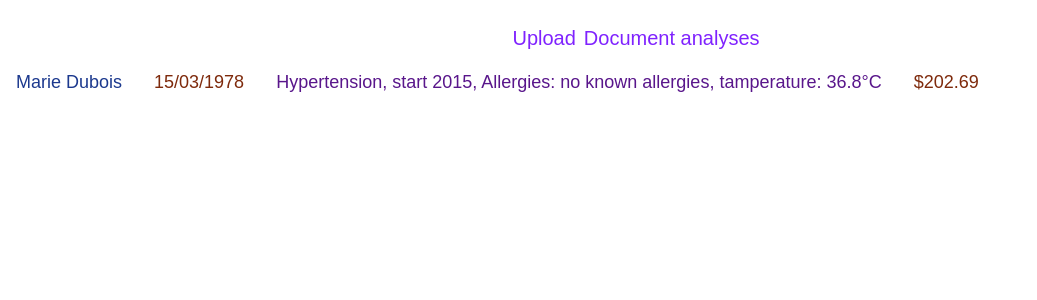
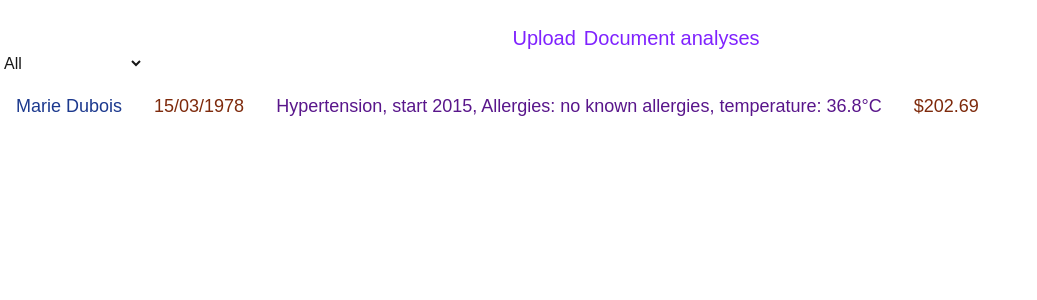
Before and after one commit to fanomezantsoa-angela/Document_viewer, a Next.js app in the folder neuroknowia_test/: page /Analyses in a window 1280 px wide. Shown: the top 300 px of the page, without its empty margins (0-1037 px from the left). Built offline with nearby package versions, Linux system fonts and the light colour scheme.

Commit message:
hightlighting with filter

```diff
--- a/neuroknowia_test/app/Analyses/HighlightComponent.tsx
+++ b/neuroknowia_test/app/Analyses/HighlightComponent.tsx
@@ -1,11 +1,11 @@
 "use client"
 import data from "../Mock_Data/Highlighting_data.json"
  import Tooltip from '@mui/material/Tooltip';
-export default function HighlightComponent(){
-       interface Entity { text: string; type: string; start: number; end: number; confidence: number; context: string; }
-    const data_analysis = data.entities
+export default function HighlightComponent({entities}: {entities: Entity[] }){
 
-    console.log(data.document_id)
+
+
+
     function highlighting_data(text: string){
 
              const patterns = {
@@ -46,7 +46,7 @@ export default function HighlightComponent(){
     return(
 
         <div className="flex flex-row justify-items-center">
-            {data_analysis.map((entity)=>(
+            {entities.map((entity)=>(
            <div className="text-lg m-2 p-2 flex flex-row justify-items-center"    >
 
         <Tooltip title={Tooltip_title_content(entity)} arrow>
--- a/neuroknowia_test/app/Analyses/HighlightFIlter.tsx
+++ b/neuroknowia_test/app/Analyses/HighlightFIlter.tsx
@@ -1,10 +1,41 @@
+"use client"
 import { div } from "framer-motion/client"
 import data from "../Mock_Data/Highlighting_data.json"
-export default function HighlightFilter(){
+export default function HighlightFilter({
+  entities,
+  settingEnt
+}: {
+  entities: Entity[];
+  settingEnt: (filtered: Entity[]) => void;
+}) {
+
+
+
+    function selectchangehandle(e: React.ChangeEvent<HTMLSelectElement>){
+
+        const filter= e.target.value
+
+         if (filter === "ALL") {
+            settingEnt(entities);
+            }
+         const filtered = entities.filter(ent => ent.type === filter);
+         settingEnt(filtered);
+
+
+
+
+    }
 
     return(
         <div>
-
+            <select name="type" onChange={selectchangehandle}>
+            <option value="All"> All</option>
+            <option value="Person"> Person</option>
+            <option value="Date">Date</option>
+             <option value="Places">Places</option>
+            <option value="Medical terms">Medical terms </option>
+            <option value="financial amount">Financial Amount </option>
+            </select>
         </div>
 
 
--- a/neuroknowia_test/app/Analyses/page.tsx
+++ b/neuroknowia_test/app/Analyses/page.tsx
@@ -1,12 +1,26 @@
+"use client"
 import HighlightComponent from "./HighlightComponent"
+import data from "../Mock_Data/Highlighting_data.json"
+import { useState, useEffect } from "react"
+import HighlightFilter from "./HighlightFIlter"
 export default function Highlight(){
+    const [InitialEntities, setIntialEntities] = useState<Entity[]>(data.entities)
 
 
+const [entities, setEntity] = useState<Entity[]>(data.entities);
+
+      useEffect(() =>
+        setEntity(data.entities)
+
+
+  , [])
 
     return(
 
         <div>
-         <HighlightComponent/>
+            <HighlightFilter entities={InitialEntities} settingEnt={setEntity}/>
+
+         <HighlightComponent entities={entities}/>
         </div>
     )
 }
--- a/neuroknowia_test/app/Mock_Data/Highlighting_data.json
+++ b/neuroknowia_test/app/Mock_Data/Highlighting_data.json
@@ -4,7 +4,7 @@
   "entities": [
     {
       "text": "Marie Dubois",
-      "type": "PERSON",
+      "type": "Person",
       "start": 45,
       "end": 57,
       "confidence": 0.98,
@@ -12,14 +12,14 @@
     },
     {
       "text": "15/03/1978",
-      "type": "DATE",
+      "type": "Date",
       "start": 72,
       "end": 82,
       "confidence": 0.95,
       "context": "Date of Birth"
     },
     {
-      "text": "Hypertension, start 2015, Allergies: no known allergies, tamperature: 36.8°C ",
+      "text": "Hypertension, start 2015, Allergies: no known allergies, temperature: 36.8°C ",
       "type": "Medical terms",
       "start": 90,
       "end": 120,
--- /dev/null
+++ b/neuroknowia_test/app/type.tsx
@@ -0,0 +1 @@
+interface Entity { text: string; type: string; start: number; end: number; confidence: number; context: string; }
```
